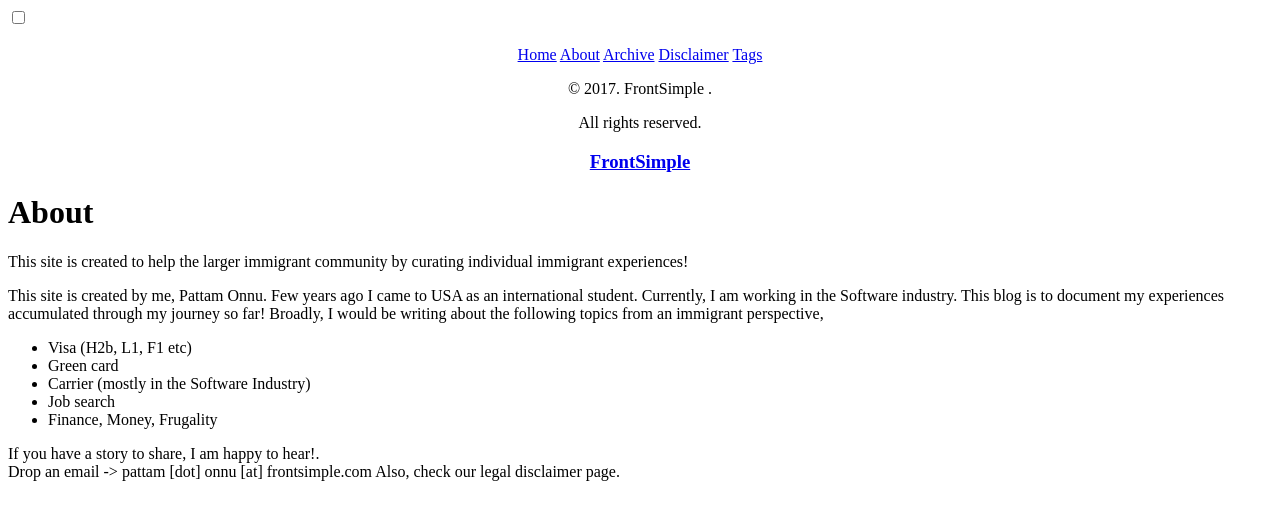
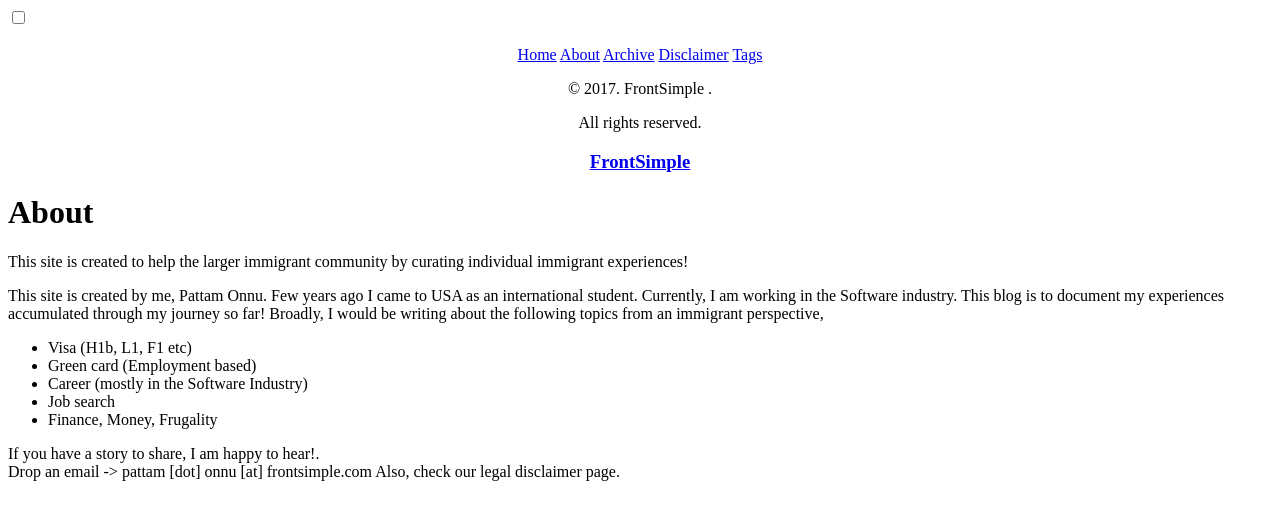
Before and after one commit to gitforwork2/gitforwork.github.io, a Jekyll site: the page built from about.md, in a window 1280 px wide. Shown: the top 520 px of the page. Built offline with Jekyll 4.4.1, drawn with Linux system fonts in a browser that asks for light colours.

Commit message:
Update about.md

```diff
--- a/about.md
+++ b/about.md
@@ -5,11 +5,11 @@ title: About
 This site is created to help the larger immigrant community by curating individual immigrant experiences!
 
 This site is created by me, Pattam Onnu. Few years ago I came to USA as an international student. Currently, I am working in the Software industry. This blog is to document my experiences accumulated through my journey so far!
-Broadly, I would be writing about the following topics from an immigrant perspective,
+ Broadly, I would be writing about the following topics from an immigrant perspective,
 
- * Visa (H2b, L1, F1 etc)
- * Green card
- * Carrier (mostly in the Software Industry)
+ * Visa (H1b, L1, F1 etc)
+ * Green card (Employment based)
+ * Career (mostly in the Software Industry)
  * Job search
  * Finance, Money, Frugality
 
```
